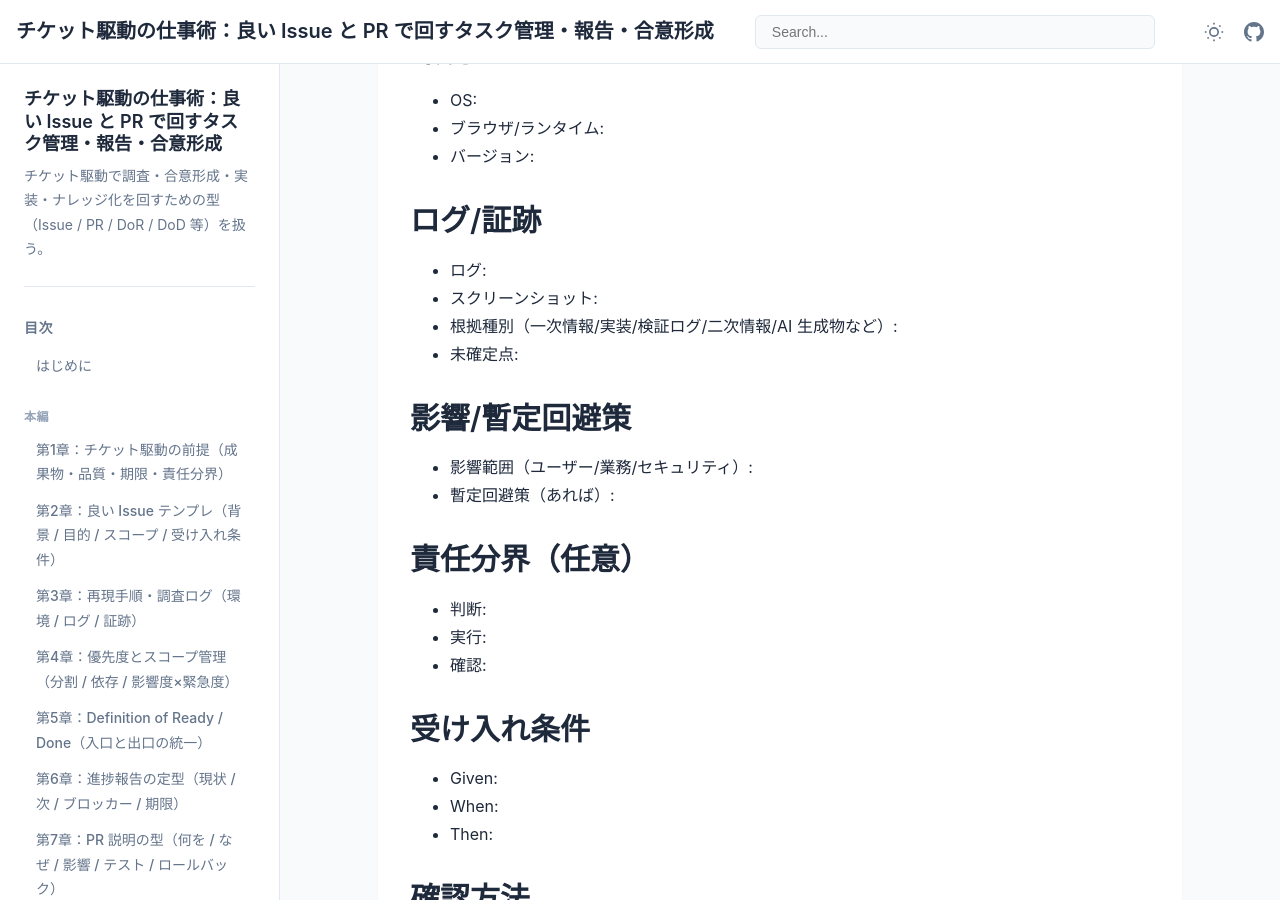
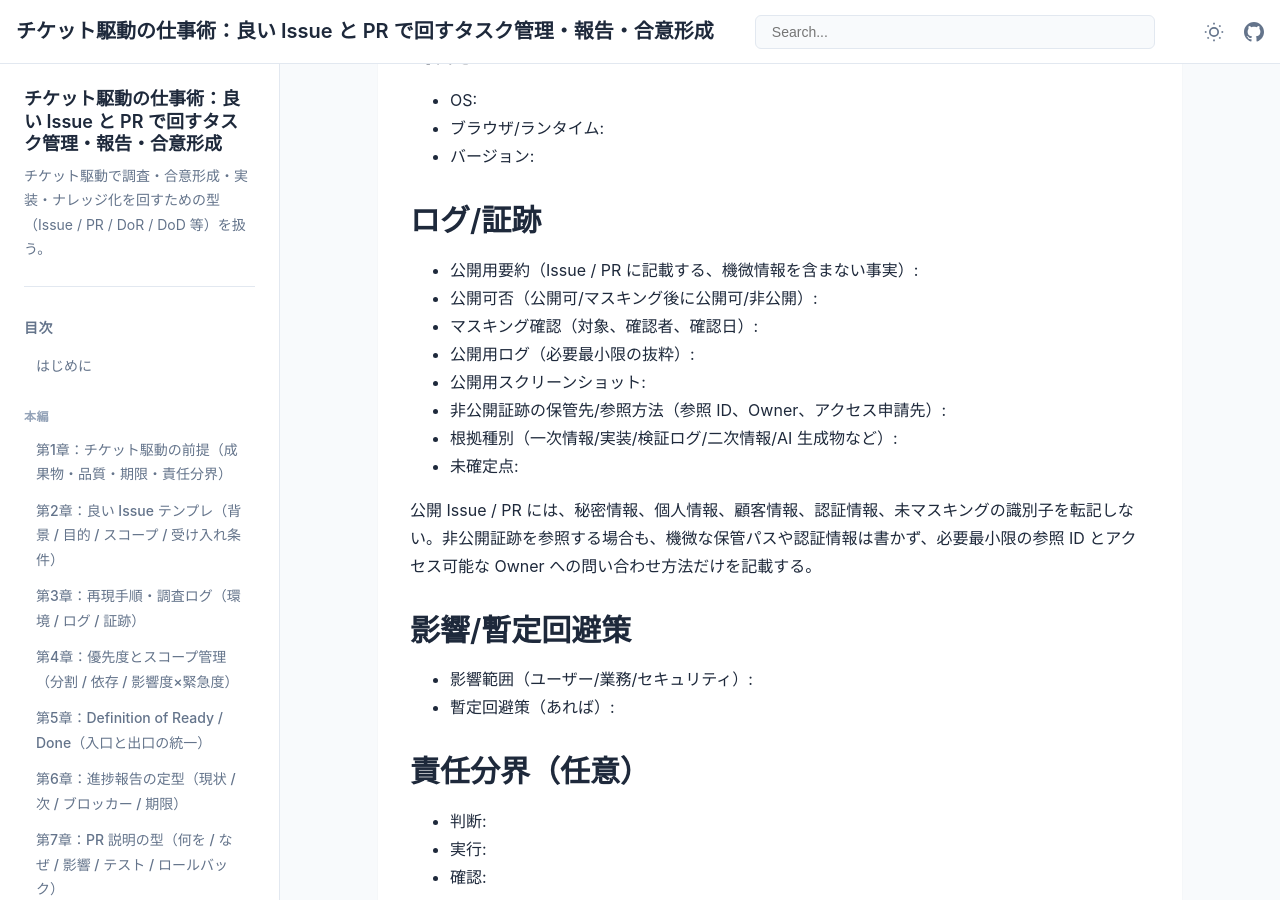
Before and after one commit to itdojp/issue-driven-work-book, a Jekyll site: the page built from docs/appendices/templates/issue-bug/index.md, in a window 1280 px wide and 900 px high, scrolled down 1027 px. Built offline with Jekyll 4.4.1, drawn with Linux system fonts in a browser that asks for light colours; some of the changed text lies outside the part shown.

Commit message:
docs: separate public and restricted evidence

```diff
--- a/docs/appendices/templates/issue-bug/index.md
+++ b/docs/appendices/templates/issue-bug/index.md
@@ -43,10 +43,16 @@ order: 901
 
 ## ログ/証跡
 
-- ログ:
-- スクリーンショット:
+- 公開用要約（Issue / PR に記載する、機微情報を含まない事実）:
+- 公開可否（公開可/マスキング後に公開可/非公開）:
+- マスキング確認（対象、確認者、確認日）:
+- 公開用ログ（必要最小限の抜粋）:
+- 公開用スクリーンショット:
+- 非公開証跡の保管先/参照方法（参照 ID、Owner、アクセス申請先）:
 - 根拠種別（一次情報/実装/検証ログ/二次情報/AI 生成物など）:
 - 未確定点:
+
+公開 Issue / PR には、秘密情報、個人情報、顧客情報、認証情報、未マスキングの識別子を転記しない。非公開証跡を参照する場合も、機微な保管パスや認証情報は書かず、必要最小限の参照 ID とアクセス可能な Owner への問い合わせ方法だけを記載する。
 
 ## 影響/暫定回避策
 
@@ -86,6 +92,12 @@ order: 901
 - 期待: 決済が完了し完了画面へ遷移
 - 実: 500 + エラーページ
 - 環境: Chrome 122 / macOS 14
+- 公開用要約: マスキング済みの再現手順で決済 API が 500 を返し、直近1時間のエラー率が 3.5% まで上昇
+- 公開可否: マスキング後に公開可
+- マスキング確認: 顧客名、決済情報、token、request-id を除去済み（確認者=Issue Owner、確認日=YYYY-MM-DD）
+- 公開用ログ: `status=500 error=validation_failed` の必要最小限の抜粋
+- 公開用スクリーンショット: 顧客情報を除去したエラー画面
+- 非公開証跡の保管先/参照方法: 制限付き記録 `EVD-EXAMPLE-001`。アクセスが必要なReviewerはIssue Ownerへ申請
 - 根拠種別: 再現ログ + アプリケーションログ
 - 未確定点: 特定ブラウザのみか全利用者影響かは追加確認
 - 影響: 直近1時間の決済エラー率が 0.2%→3.5%（例）、暫定回避策はリトライ案内
```
Also changed, not shown: docs/appendices/case-studies/index.md (+9 -0 lines), docs/appendices/checklists/index.md (+3 -0 lines).
